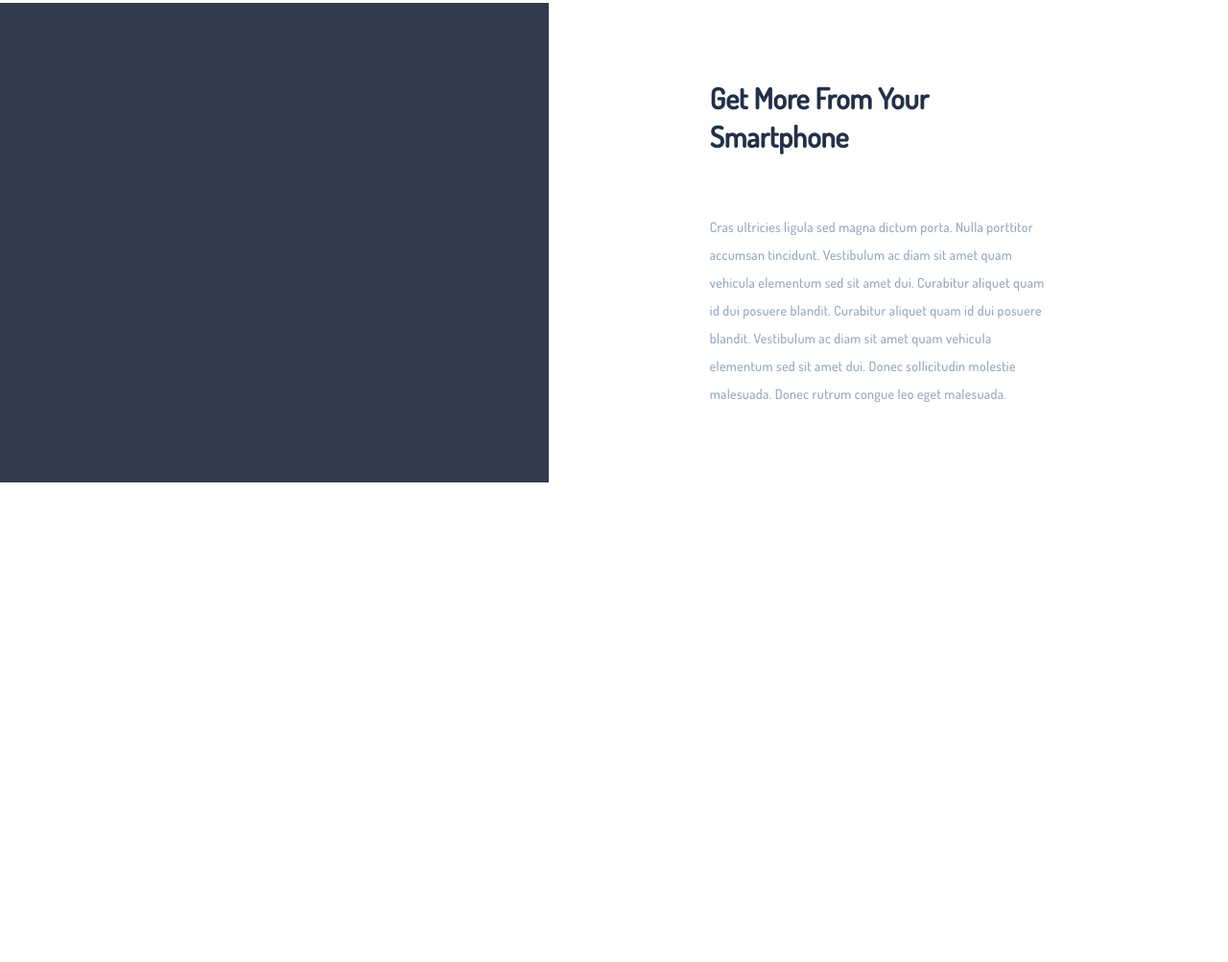
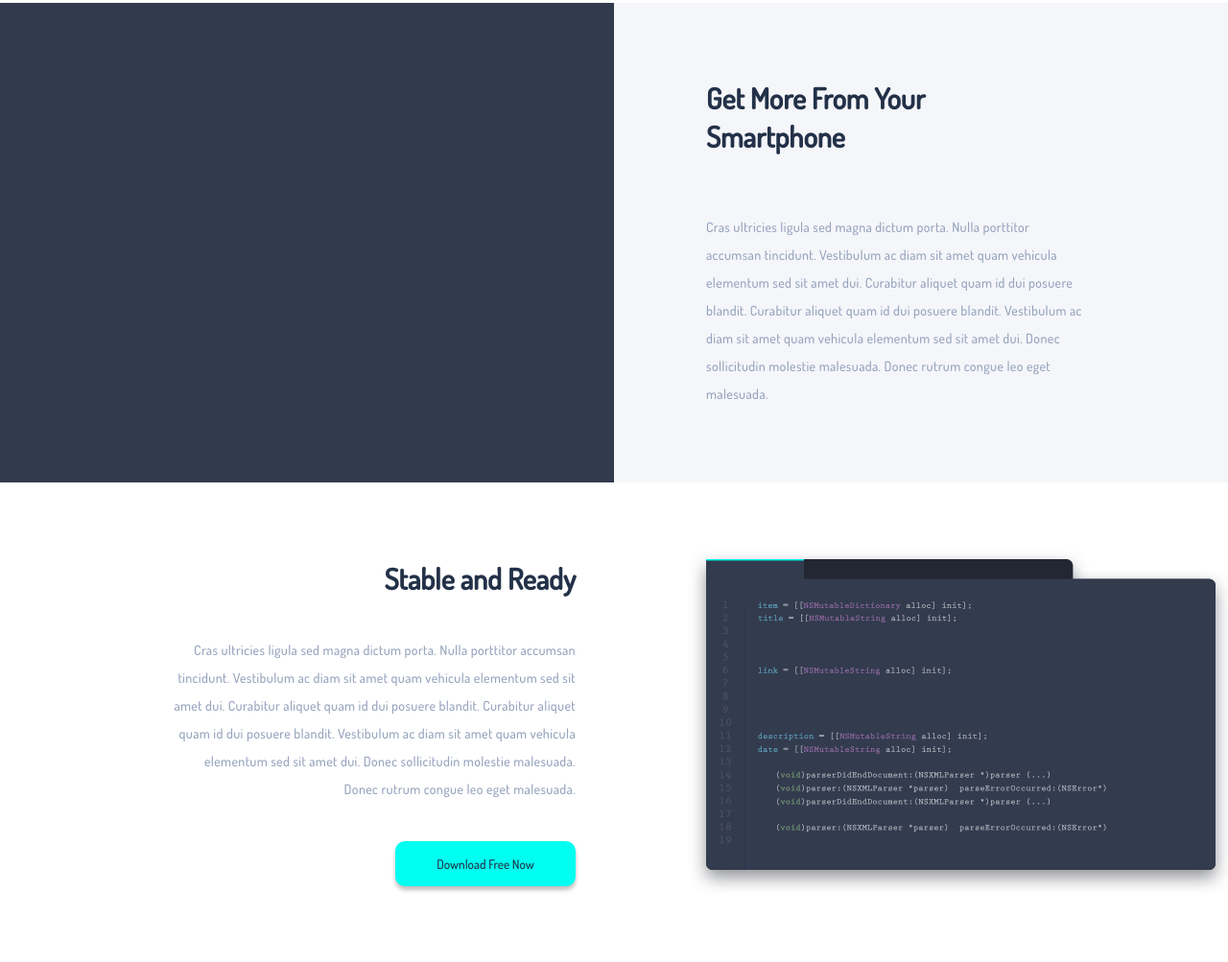
Before and after one commit to VovaNer/appo, a plain HTML site: page index.html in a window 1280 px wide. Shown: the part 1739-2742 px from the top of the page at 96% size. Before the commit the page ends 2342 px from the top, so only its background shows below. Drawn offline with Linux system fonts and the light colour scheme.

Commit message:
samples in process

```diff
--- a/css/main.css
+++ b/css/main.css
@@ -257,6 +257,7 @@ p {
 .getmore {
   display: flex;
   min-height: 500px;
+  background-color: #f5f6fa;
 }
 .getmore-left {
   width: 50%;
@@ -269,11 +270,43 @@ p {
   width: 50%;
   min-height: 300px;
   padding: 40px;
-  margin-left: 10%;
 }
 .getmore-right p {
   margin-top: 60px;
   width: 70%;
+  margin-left: 10%;
 }
 .getmore-right h3 {
+  margin-left: 10%;
 }
+
+.stable {
+  display: flex;
+  min-height: 500px;
+  text-align: right;
+}
+
+.stable-left {
+  width: 50%;
+  padding: 40px;
+  display: flex;
+  flex-direction: column;
+  justify-content: center;
+}
+.stable-left p {
+  margin: 40px 0 40px auto;
+  width: 75%;
+}
+.stable-right {
+  width: 50%;
+  display: flex;
+  align-items: center;
+}
+.stable-right img {
+  margin-left: 12%;
+}
+
+.stable .nav-btn {
+  width: 188px;
+  margin-left: auto;
+}
--- a/index.html
+++ b/index.html
@@ -98,15 +98,26 @@
     <!-- Samples Section -->
     <section class="samples">
         <div class="getmore">
-            <div class="getmore-left">
-
-            </div>
+            <div class="getmore-left"></div>
             <div class="getmore-right">
                 <h3 class="section-title">Get More From Your <br> Smartphone</h3>
                 <p>Cras ultricies ligula sed magna dictum porta. Nulla porttitor accumsan tincidunt. Vestibulum ac diam
                     sit amet quam vehicula elementum sed sit amet dui. Curabitur aliquet quam id dui posuere blandit.
                     Curabitur aliquet quam id dui posuere blandit. Vestibulum ac diam sit amet quam vehicula elementum
                     sed sit amet dui. Donec sollicitudin molestie malesuada. Donec rutrum congue leo eget malesuada.</p>
+            </div>
+        </div>
+        <div class="stable">
+            <div class="stable-left">
+                <h3 class="section-title">Stable and Ready</h3>
+                <p>Cras ultricies ligula sed magna dictum porta. Nulla porttitor accumsan tincidunt. Vestibulum ac diam
+                    sit amet quam vehicula elementum sed sit amet dui. Curabitur aliquet quam id dui posuere blandit.
+                    Curabitur aliquet quam id dui posuere blandit. Vestibulum ac diam sit amet quam vehicula elementum
+                    sed sit amet dui. Donec sollicitudin molestie malesuada. Donec rutrum congue leo eget malesuada.</p>
+                <button class="nav-btn">Download Free Now</button>
+            </div>
+            <div class="stable-right">
+                <img src="img/CodeWindow.png" alt="code">
             </div>
         </div>
     </section>
```
